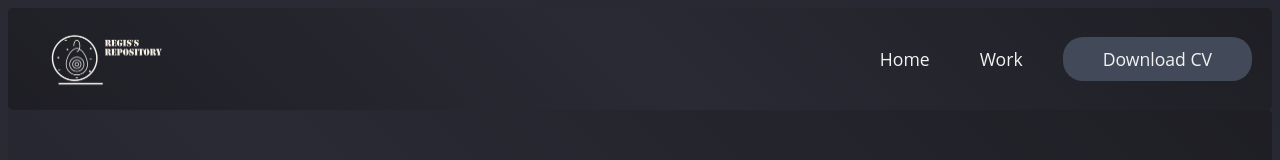
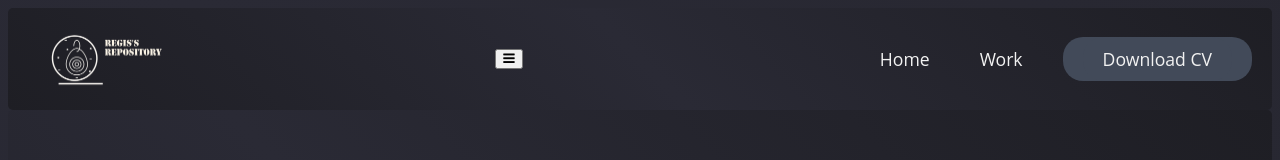
Before and after one commit to kayumba21/REGIS-S-Portfolio, a plain HTML site: page Project.html in a window 1280 px wide. Shown: the top 160 px of the page. Drawn offline with Linux system fonts and the light colour scheme.

Commit message:
Update Project.html

```diff
--- a/Project.html
+++ b/Project.html
@@ -17,6 +17,9 @@
   <header>
     <div class="container">
       <a href="index.html" class="logo"><img src="Regis's repository_transparent.png" alt="Regis's Repository Logo" id="logo"></a>
+      <button class="menu-toggle" aria-label="Toggle Menu">
+        <i class="fa fa-bars"></i>
+      </button>
       <ul class="links">
         <li><a href="index.html">Home</a></li>
         <li><a href="https://rw.linkedin.com/in/kayumba-regis-4846161b8?original_referer=https%3A%2F%2Fwww.google.com%2F" target="_blank">Work</a></li>
```
